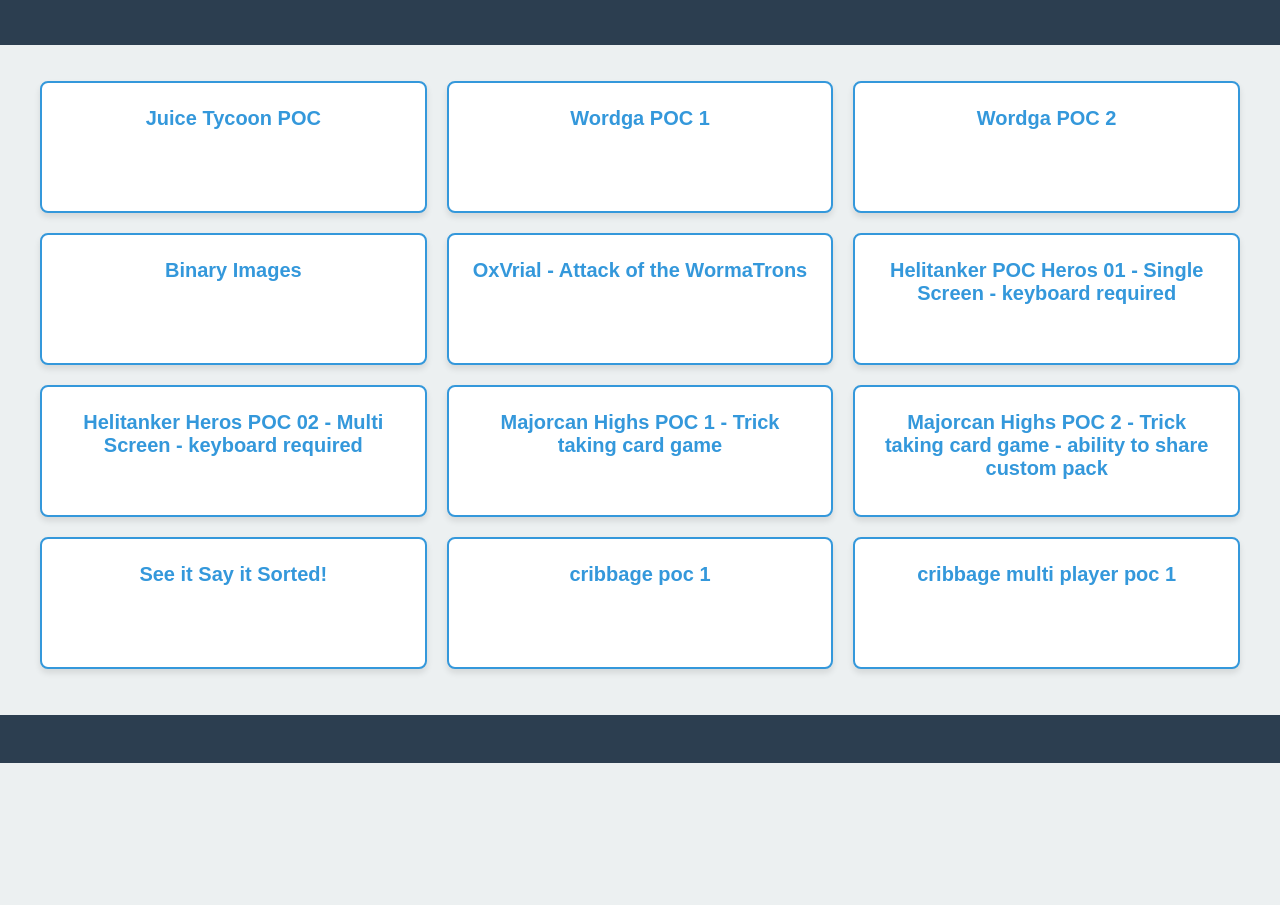
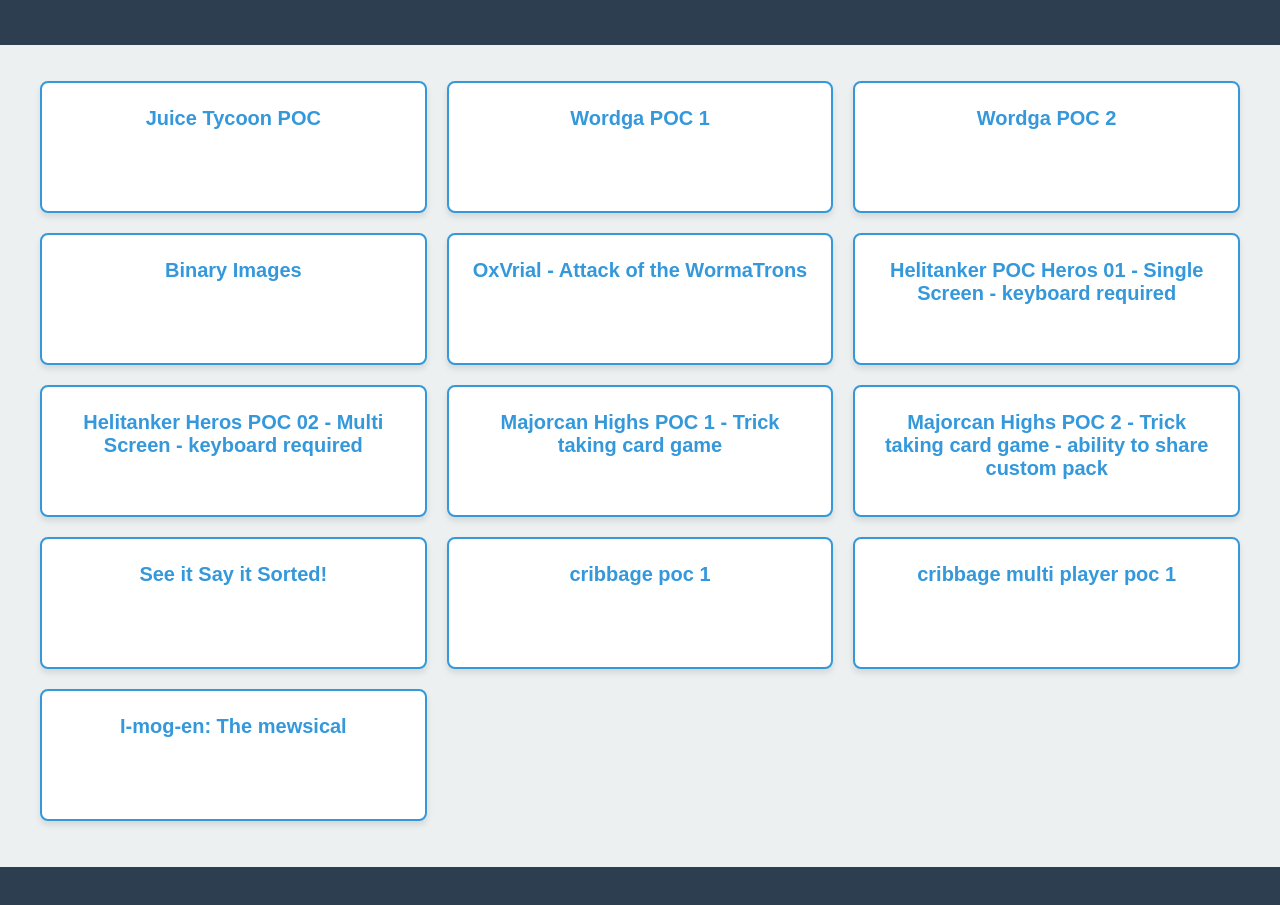
Before and after one commit to joinusinchance/game, a website: page index.html in a window 1280 px wide. Shown: the part 133-1038 px from the top of the page. Before the commit the page ends 896 px from the top, so only its background shows below. Drawn offline with Linux system fonts and the light colour scheme.

Commit message:
Update index.html
added the mewsical

```diff
--- a/index.html
+++ b/index.html
@@ -53,6 +53,9 @@
             <span class="game-title">cribbage multi player poc 1</span>
         </a>
 
+        <a href="the_mewsical.html" class="game-card">
+            <span class="game-title">I-mog-en: The mewsical</span>
+        </a>
 
     </main>
 
```
